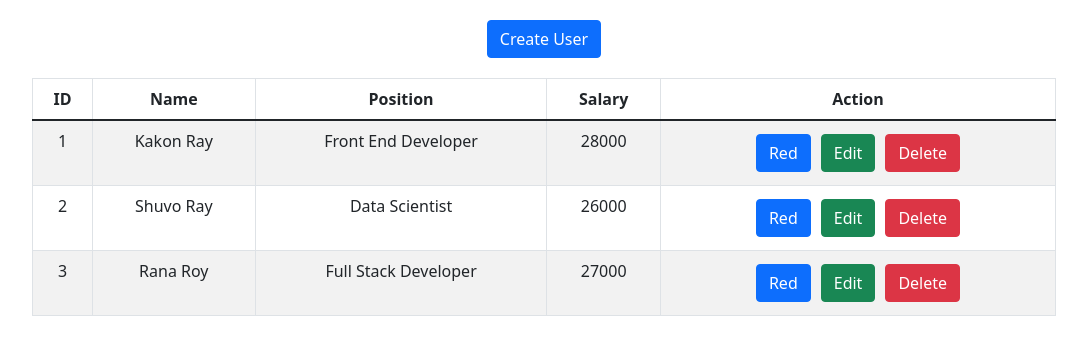
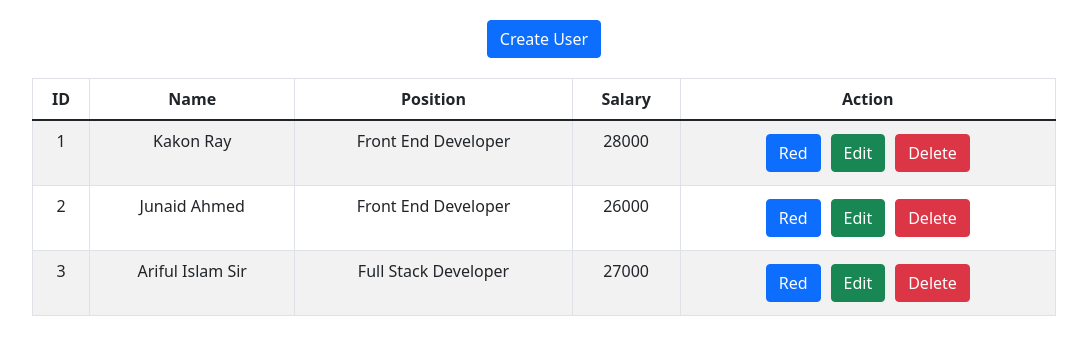
Before and after one commit to kakon-ray/crud-operations, a React (Create React App) app: page / in a window 1280 px wide. Shown: the top 354 px of the page, without its empty margins (96-1183 px from the left). Built offline with nearby package versions, Linux system fonts and the light colour scheme.

Commit message:
name change

```diff
--- a/src/component/userContext/userContext.js
+++ b/src/component/userContext/userContext.js
@@ -10,10 +10,15 @@ export const UserProvider = (props) => {
       position: "Front End Developer",
       salary: 28000,
     },
-    { id: 2, name: "Shuvo Ray", position: "Data Scientist", salary: 26000 },
+    {
+      id: 2,
+      name: "Junaid Ahmed",
+      position: "Front End Developer",
+      salary: 26000,
+    },
     {
       id: 3,
-      name: "Rana Roy",
+      name: "Ariful Islam Sir",
       position: "Full Stack Developer",
       salary: 27000,
     },
```
